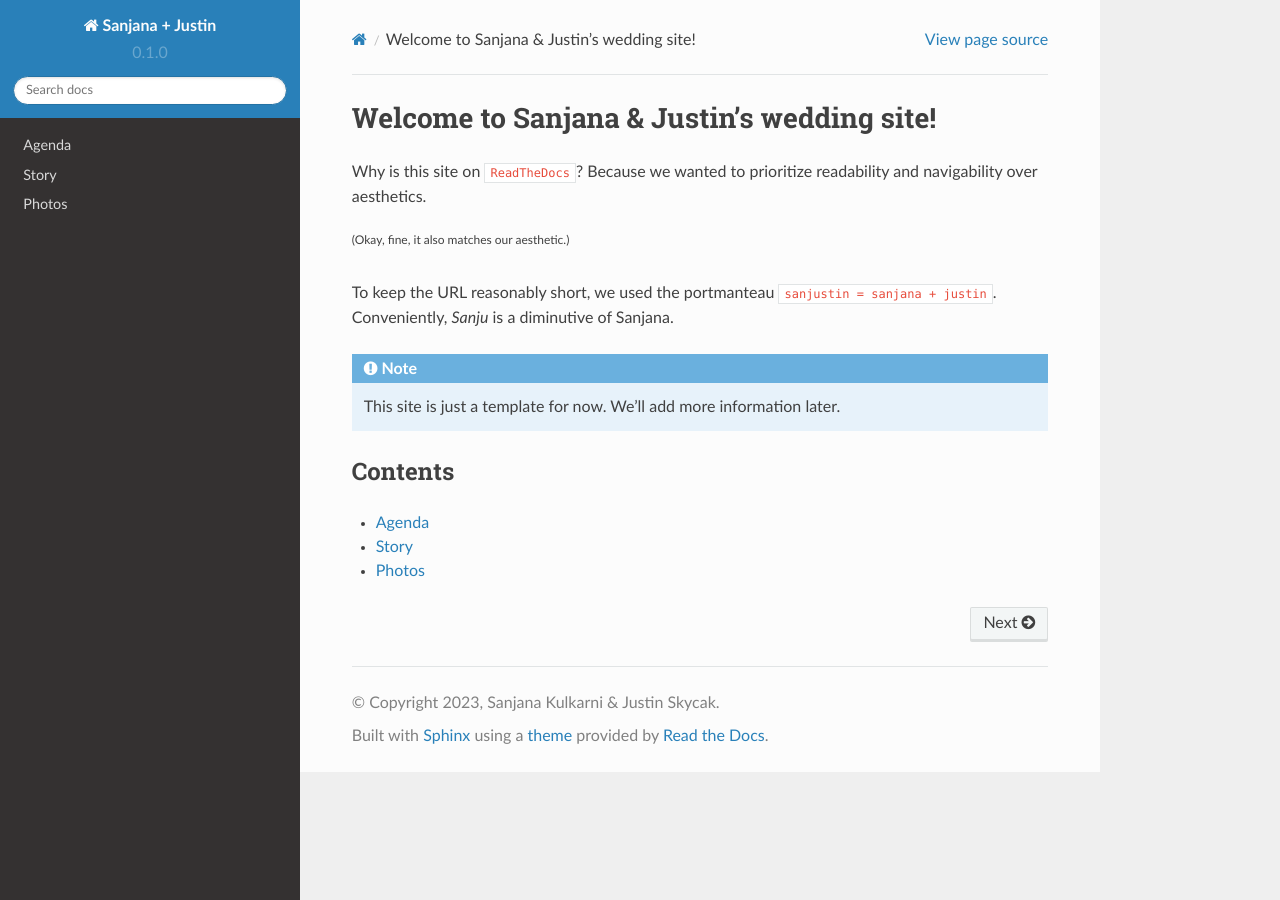
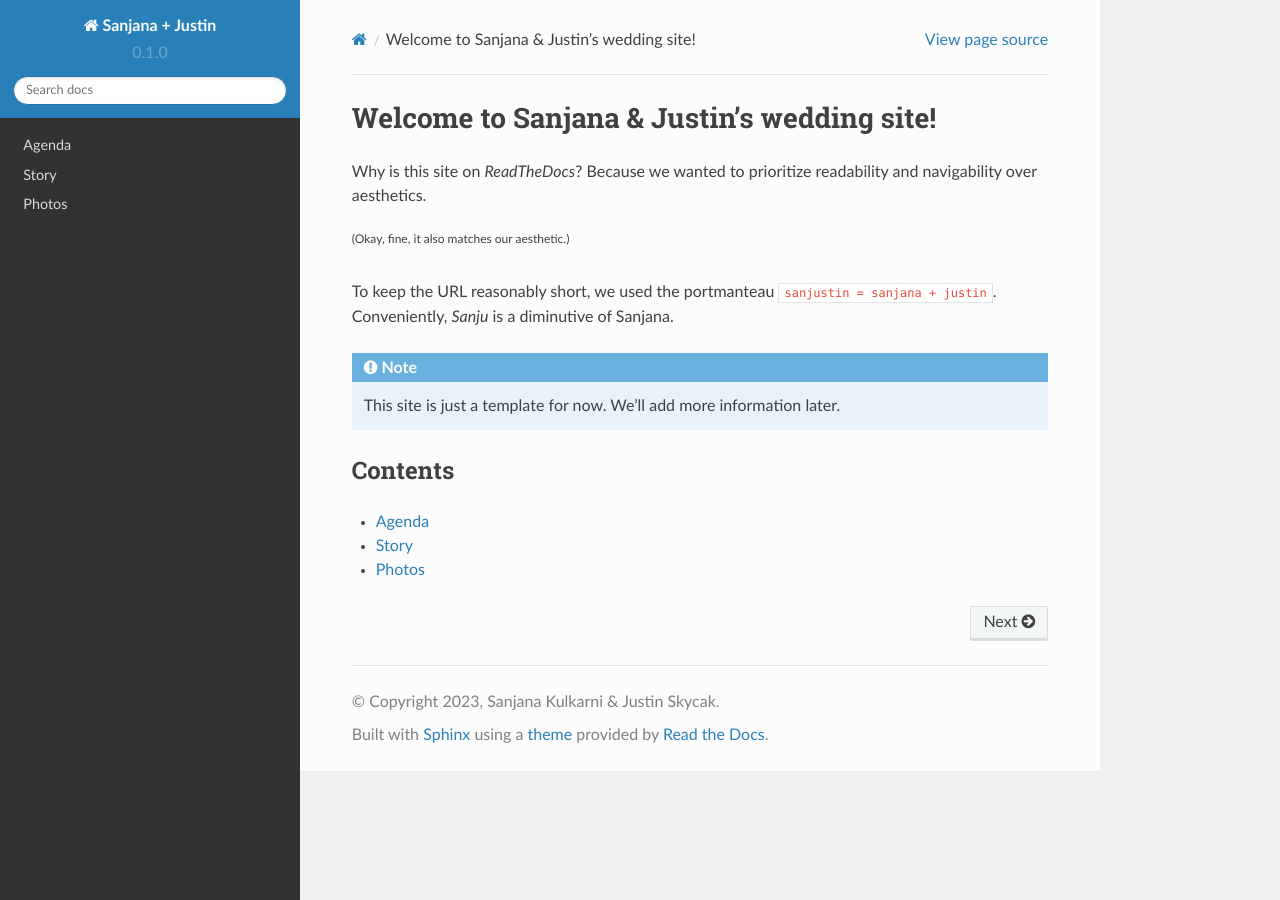
Before and after one commit to jpskycak/wedding, a Sphinx documentation site: the page built from docs/source/index.rst, in a window 1280 px wide. Built offline with Sphinx 7.4.7 and the Read the Docs theme 2.0.0, drawn with Linux system fonts in a browser that asks for light colours.

```diff
--- a/docs/source/index.rst
+++ b/docs/source/index.rst
@@ -1,7 +1,7 @@
 Welcome to Sanjana & Justin's wedding site!
 ===================================
 
-Why is this site on ``ReadTheDocs``? Because we wanted to prioritize readability and navigability over aesthetics.
+Why is this site on *ReadTheDocs*? Because we wanted to prioritize readability and navigability over aesthetics.
 
 :sup:`(Okay, fine, it also matches our aesthetic.)`
 
```
